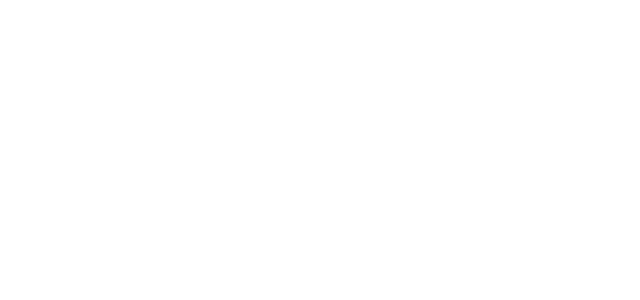
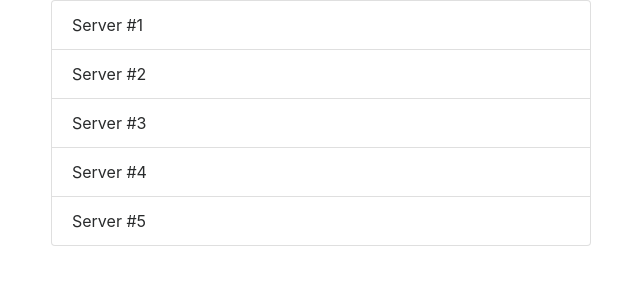
Before and after one commit to WillyLu326/Vue-Project, a Vue app: page / in a window 1280 px wide. Shown: the top 300 px of the page, without its empty margins (34-674 px from the left). Built offline with nearby package versions, Linux system fonts and the light colour scheme.

Commit message:
add servers.vue

```diff
--- a/src/components/Servers.vue
+++ b/src/components/Servers.vue
@@ -1,3 +1,9 @@
 <template>
-
+    <div class="col-xs-12 col-sm-6">
+        <ul class="list-group">
+            <li class="list-group-item" v-for="server in 5">
+                Server #{{ server }}
+            </li>
+        </ul>
+    </div>
 </template>
--- a/src/components/User.vue
+++ b/src/components/User.vue
@@ -1,7 +1,14 @@
 <template>
-
+  <div class="row">
+    <app-servers></app-servers>
+  </div>
 </template>
 
 <script>
-
+  import Servers from './Servers.vue'
+  export default {
+    components: {
+      'app-servers': Servers
+    }
+  }
 </script>
```
